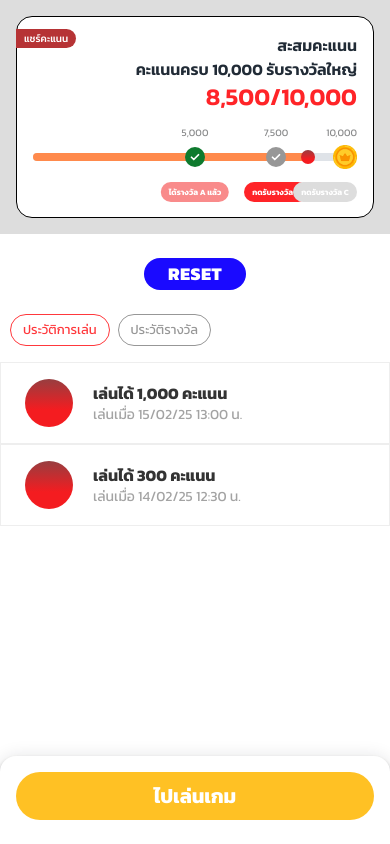
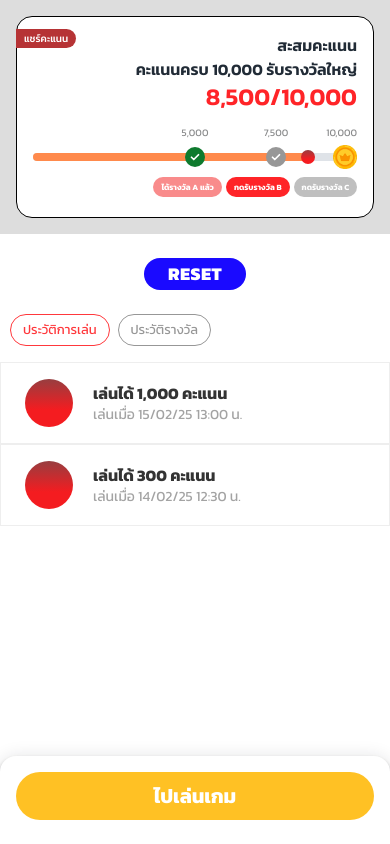
Before and after one commit to ekkaluckd/Test-Nextzy-PointCollectorGame, a Next.js app in the folder frontend/: page / in a window 390 px wide. Built offline with nearby package versions, Linux system fonts and the light colour scheme.

Commit message:
fix(frontend): prevent claim buttons overlapping on small screens, add pointer cursor

```diff
--- a/frontend/src/app/globals.css
+++ b/frontend/src/app/globals.css
@@ -53,6 +53,13 @@
   );
 }
 
+@layer base {
+  button:not(:disabled),
+  [role="button"]:not([aria-disabled="true"]) {
+    cursor: pointer;
+  }
+}
+
 body {
   background: var(--color-background);
   color: var(--color-foreground);
--- a/frontend/src/features/home/components/ClaimButton.tsx
+++ b/frontend/src/features/home/components/ClaimButton.tsx
@@ -9,7 +9,7 @@ interface ClaimButtonProps {
 const statusClasses = {
   CLAIMED: "bg-claimed",
   CLAIMABLE: "bg-brand",
-  LOCKED: "bg-hero",
+  LOCKED: "bg-locked",
 } as const;
 
 export function ClaimButton({ checkpoint, loading, onClaim }: ClaimButtonProps) {
@@ -22,7 +22,7 @@ export function ClaimButton({ checkpoint, loading, onClaim }: ClaimButtonProps)
       type="button"
       disabled={status !== "CLAIMABLE" || loading}
       onClick={onClaim}
-      className={`h-5 min-w-16 whitespace-nowrap rounded-full px-2 text-[8px] font-bold text-white disabled:cursor-not-allowed ${statusClasses[status]} ${loading ? "opacity-60" : ""}`}
+      className={`h-5 whitespace-nowrap rounded-full px-2 text-[8px] font-bold text-white disabled:cursor-not-allowed ${statusClasses[status]} ${loading ? "opacity-60" : ""}`}
     >
       {loading ? "กำลังรับ..." : label}
     </button>
--- a/frontend/src/features/home/components/ScoreCard.tsx
+++ b/frontend/src/features/home/components/ScoreCard.tsx
@@ -2,7 +2,6 @@ import type { Checkpoint } from "@/types/game";
 import { formatNumber } from "@/lib/format";
 import { ProgressTrack } from "./ProgressTrack";
 import { ClaimButton } from "./ClaimButton";
-import { positionStyle } from "../utils";
 
 interface ScoreCardProps {
   totalScore: number;
@@ -31,15 +30,14 @@ export function ScoreCard({ totalScore, maxScore, checkpoints, claimingScore, on
 
       <ProgressTrack totalScore={totalScore} maxScore={maxScore} checkpoints={checkpoints} />
 
-      <div className="relative mt-2 h-5">
+      <div className="mt-2 flex justify-end gap-1">
         {checkpoints.map((cp) => (
-          <div key={cp.score} className="absolute" style={positionStyle((cp.score / maxScore) * 100)}>
-            <ClaimButton
-              checkpoint={cp}
-              loading={claimingScore === cp.score}
-              onClaim={() => onClaim(cp)}
-            />
-          </div>
+          <ClaimButton
+            key={cp.score}
+            checkpoint={cp}
+            loading={claimingScore === cp.score}
+            onClaim={() => onClaim(cp)}
+          />
         ))}
       </div>
     </section>
```
